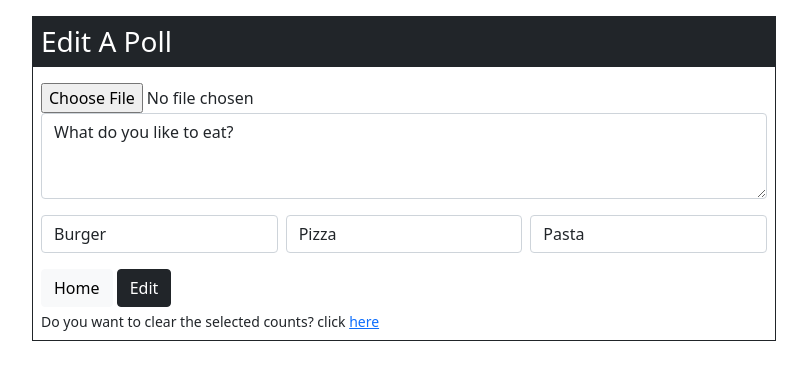
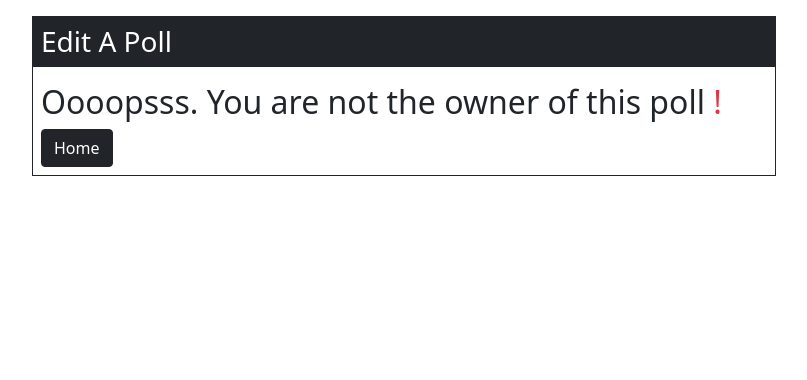
Before and after one commit to Llanz-dev/SocialVote, a Django app: page /home/edit/1/2fd394df-4a4d-4b5d-ac28-3fa132810811/ in a window 1280 px wide. Shown: the part 56-436 px from the top of the page, without its empty margins (236-1043 px from the left). Run offline with Django 3.2, Linux system fonts and the light colour scheme; a user stored in the database is signed in; data comes from the database, SQL or seed files in the repository; both versions use the stored data as it was after the commit; some libraries are stand-ins or nearby versions.

Commit message:
page restricted

```diff
--- a/accounts/templates/accounts/profile.html
+++ b/accounts/templates/accounts/profile.html
@@ -20,7 +20,7 @@
             <form method="POST" enctype="multipart/form-data">
                 {% csrf_token %}
                 <div class="text-center mb-1">
-                    <img src="{{ profile_image_url }}" alt="" class="image-fluid">
+                    <img src="{{ profile_image_url }}" alt="" class="image-fluid rounded">
                 </div>
                 {{ profile_form.profile_picture|as_crispy_field }}
                 <br>
--- a/base/models.py
+++ b/base/models.py
@@ -3,6 +3,7 @@ from accounts.models import Profile
 from datetime import datetime
 from django.db import models
 import uuid
+import json
 
 # Create your models here.
 class Poll(models.Model):
@@ -22,6 +23,12 @@ class Poll(models.Model):
     def __str__(self):
         return self.question[:50]
 
+    def set_foo(self, x):
+        self.foo = json.dumps(x)
+
+    def get_foo(self):
+        return json.loads(self.foo)
+
     def total(self):
         return self.question_one_count + self.question_two_count + self.question_three_count
 
--- a/base/templates/base/create.html
+++ b/base/templates/base/create.html
@@ -18,7 +18,6 @@
         {% csrf_token %}
         {% render_field form.poll_img class='img-fluid' %}
         {% render_field form.question class='form-control mt-3' rows=3 placeholder='ex. What is your favorite color?' %}
-
         <div class="d-flex justify-content-between my-3">
             {% render_field form.question_one class='form-control' placeholder='ex. White' %}
             {% render_field form.question_two class='form-control mx-2' placeholder='ex. Black' %}
--- a/base/templates/base/edit.html
+++ b/base/templates/base/edit.html
@@ -6,6 +6,8 @@
     <div class="border border-dark">
     <h3 class="bg-dark text-white p-2 text-capitalize">Edit a poll</h3>
         <form method="POST" enctype="multipart/form-data" class="p-2">
+
+            {% if creator == current_signed_in %}
             {% if messages %}
                 {% for message in messages %}
                     {% if message.level == DEFAULT_MESSAGE_LEVELS.ERROR %}
@@ -34,6 +36,10 @@
             <a href="{% url 'home' %}" class="btn btn-light">Home</a>
             <button type="submit" class="btn btn-dark">Edit</button>
             <small class="d-block mt-1">Do you want to clear the selected counts? click <a href="{% url 'clear_selected_count' poll.question_slug poll.poll_uuid %}">here</a></small>
+            {% else %}
+                <h2>Oooopsss. You are not the owner of this poll <span class="text-danger">!</span></h2>
+                <a href="{% url 'home' %}" class="btn btn-dark">Home</a>
+            {% endif %}
         </form>
     </div>
 </div>
--- a/base/templates/base/vote.html
+++ b/base/templates/base/vote.html
@@ -6,6 +6,11 @@
     <div class="border border-dark">
     <h3 class="bg-dark text-white p-2 text-capitalize">Cast your vote</h3>
         <form method="POST" class="p-2">
+            {% if creator == current_signed_in %}
+                <h2>Oooopsss. You are the owner of this poll <span class="text-danger">!</span></h2>
+                <h3>You can not vote</h3>
+            <a href="{% url 'home' %}" class="btn btn-dark">Home</a>
+            {% else %}
                 {% if messages %}
                     {% for message in messages %}
                         {% if message.level == DEFAULT_MESSAGE_LEVELS.ERROR %}
@@ -35,6 +40,7 @@
                     </div>
                 </div>
                 <button type="submit" class="btn btn-dark">Submit</button>
+            {% endif %}
         </form>
     </div>
 </div>
--- a/base/views.py
+++ b/base/views.py
@@ -9,7 +9,6 @@ from accounts.models import Profile
 @login_required
 def home(request):
     poll_list = Poll.objects.all().order_by('-id')
-    user_profile = Profile.objects.all()
     total_polls = poll_list.count()
     context = {'poll_list': poll_list, 'total_polls': total_polls}
     return render(request, 'base/home.html', context)
@@ -32,6 +31,8 @@ def create(request):
 @login_required
 def vote(request, poll_slug, poll_uuid):
     poll = Poll.objects.get(poll_uuid=poll_uuid)
+    current_signed_in = request.user.profile.profile_uuid
+    creator = poll.poll_creator.profile_uuid
     submit_succeed = False
     if request.method == 'POST':
         answer_selected = request.POST.get('poll')
@@ -51,7 +52,7 @@ def vote(request, poll_slug, poll_uuid):
             poll.save()
             return redirect('result', poll.question_slug, poll.poll_uuid)
 
-    context = {'poll': poll}
+    context = {'poll': poll, 'current_signed_in': current_signed_in, 'creator': creator}
     return render(request, 'base/vote.html', context)
 
 @login_required
@@ -65,6 +66,8 @@ def result(request, poll_slug, poll_uuid):
 def edit(request, poll_slug, poll_uuid):
     poll = Poll.objects.get(poll_uuid=poll_uuid)
     form = PollForm(instance=poll)
+    current_signed_in = request.user.profile.profile_uuid
+    creator = poll.poll_creator.profile_uuid
     if request.method == 'POST':
         form = PollForm(request.POST, request.FILES, instance=poll)
         if form.is_valid():
@@ -72,7 +75,7 @@ def edit(request, poll_slug, poll_uuid):
             form.save()
             return redirect('home')
 
-    context = {'poll': poll, 'form': form}
+    context = {'poll': poll, 'form': form, 'current_signed_in': current_signed_in, 'creator': creator}
     return render(request, 'base/edit.html', context)
 
 @login_required
```
Also changed, not shown: base/migrations/0017_poll_foo.py (added), base/migrations/0018_remove_poll_foo.py (added), db.sqlite3. Lines whose indentation alone changed are shown as unchanged.
